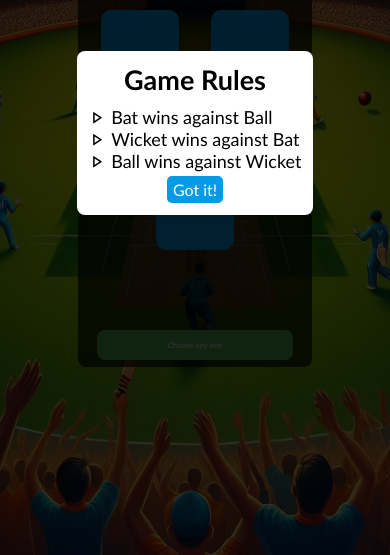
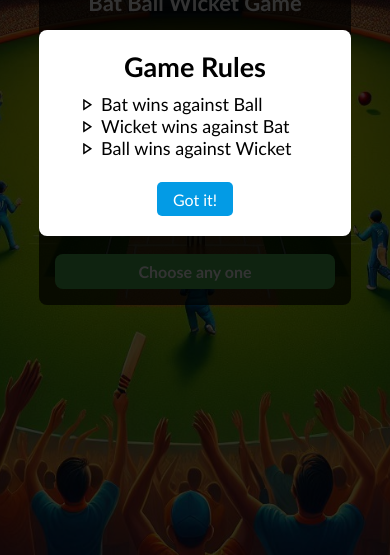
Before and after one commit to Kishore-SR/Bat-Ball-Wicket, a plain HTML site: page index.html in a window 390 px wide. Shown: the part 289-844 px from the top of the page. Drawn offline with nearby package versions, Linux system fonts and the light colour scheme.

Commit message:
Added mobile responsiveness CSS

```diff
--- a/style.css
+++ b/style.css
@@ -125,3 +125,65 @@ body {
     border-radius: 5px;
     font-size: 16px;
 }
+
+/* mobile responsiveness */
+@media (max-width: 768px) {
+    .container {
+    width: 80vw;
+    height: max-content;
+    margin: auto;
+    }
+
+    .container h1 {
+    font-size: 22px;
+    padding-top: 20px;
+    }
+
+    .btn-group button {
+    width: 20vw;
+    height: 16vh;
+    max-width: none;
+    max-height: none;
+    font-size: 16px;
+    margin-bottom: 20px;
+    }
+
+    .btn-group button img {
+    width: 16vw;
+    max-width: 80px;
+    }
+
+    .modal-content {
+    width: 80vw;
+    padding: 5vw;
+    }
+
+    #closeModal {
+    padding: 2vw 4vw;
+    margin-top: 6vw;
+    }
+
+    .modal-content p {
+    text-align: left;
+    padding-left: 20px;
+    }
+
+    .display-msg {
+    margin-top: 10px;
+    }
+
+    .winnermsg {
+    background-color: #4caf50;
+    margin-top: 30px;
+    border-radius: 8px;
+    color: white;
+    font-weight: 600;
+    }
+
+    .message {
+    margin: 1vh;
+    font-size: 16px;
+    max-width: 100%;
+    padding: 2vw;
+    }
+    }
```
